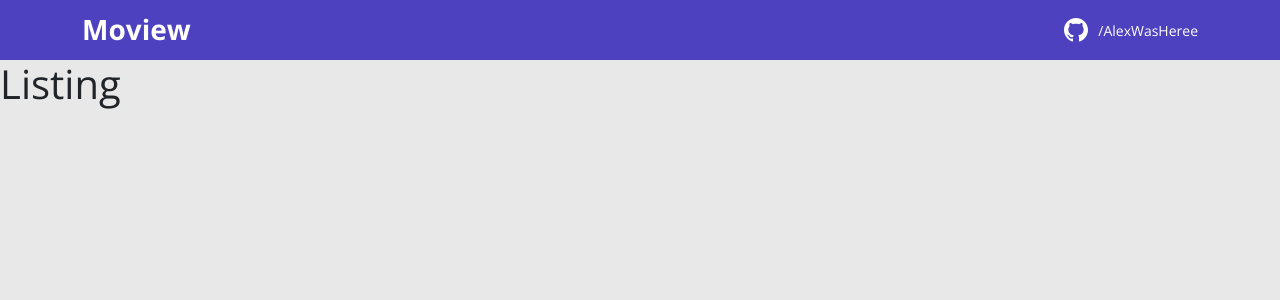
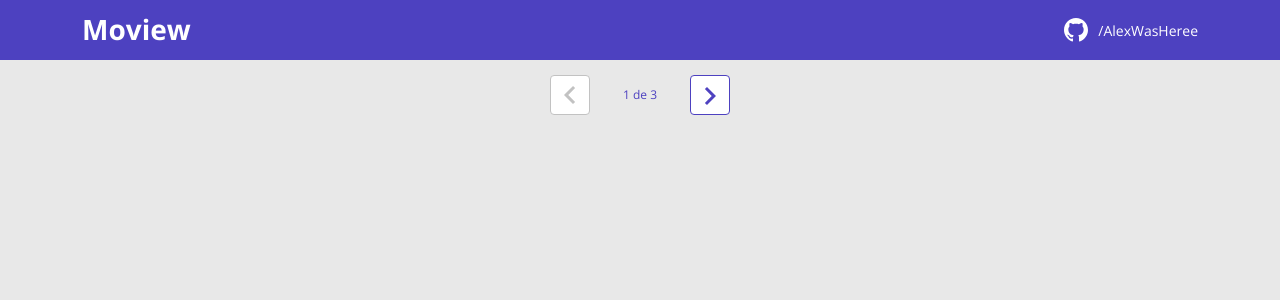
Before and after one commit to AlexWasHeree/Moview, a React (Create React App) app in the folder frontend/: page / in a window 1280 px wide. Shown: the top 300 px of the page. Built offline with nearby package versions, Linux system fonts and the light colour scheme.

Commit message:
pagination layout

```diff
--- /dev/null
+++ b/frontend/src/components/Pagination/index.tsx
@@ -0,0 +1,23 @@
+import { ReactComponent as Arrow } from 'assets/img/arrow.svg'
+import './styles.css'
+
+function Pagination() {
+
+    return (
+
+        <div className="dsmovie-pagination-container">
+            <div className="dsmovie-pagination-box">
+                <button className="dsmovie-pagination-button" disabled={true} >
+                    <Arrow />
+                </button>
+                <p>{`${1} de ${3}`}</p>
+                <button className="dsmovie-pagination-button" disabled={false} >
+                    <Arrow className="dsmovie-flip-horizontal" />
+                </button>
+            </div>
+        </div>
+
+    );
+}
+
+export default Pagination;
--- /dev/null
+++ b/frontend/src/components/Pagination/styles.css
@@ -0,0 +1,53 @@
+.dsmovie-pagination-container {
+    padding: 15px 0;
+    display: flex;
+    justify-content: center;
+    align-items: center;
+}
+
+.dsmovie-pagination-box {
+    width: 180px;
+    display: flex;
+    justify-content: space-between;
+    align-items: center;
+}
+
+.dsmovie-pagination-box form {
+    width: 100%;
+    display: flex;
+}
+
+.dsmovie-pagination-button {
+    width: 40px;
+    height: 40px;
+    border-radius: 4px;
+    background-color: #fff;
+    display: flex;
+    justify-content: center;
+    align-items: center;
+    border: 1px solid var(--color-primary);
+    cursor: pointer;
+}
+
+.dsmovie-pagination-button svg {
+    filter: brightness(0) saturate(100%) invert(26%) sepia(19%) saturate(7395%) hue-rotate(234deg) brightness(89%) contrast(92%);
+}
+
+.dsmovie-pagination-button:disabled {
+    border: 1px solid #c2c2c2;
+    cursor: unset;
+}
+
+.dsmovie-pagination-button:disabled svg {
+    filter: none;
+}
+
+.dsmovie-pagination-container p {
+    margin: 0;
+    font-size: 12px;
+    color: var(--color-primary);
+}
+
+.dsmovie-flip-horizontal {
+    transform: rotate(180deg);
+}
--- a/frontend/src/pages/Form/index.tsx
+++ b/frontend/src/pages/Form/index.tsx
@@ -37,7 +37,7 @@
                 <button className="btn btn-primary dsmovie-btn mt-3">Cancelar</button>
             </div >
         </div >
-    )
+    );
 }
 
 export default Form;
--- a/frontend/src/pages/Listing/index.tsx
+++ b/frontend/src/pages/Listing/index.tsx
@@ -1,7 +1,9 @@
+import Pagination from "components/Pagination";
+
 function Listing () {
 
     return (
-        <h1>Listing</h1>
+        <Pagination />
     )
 }
 
```
Also changed, not shown: frontend/src/assets/img/arrow.svg (added).
